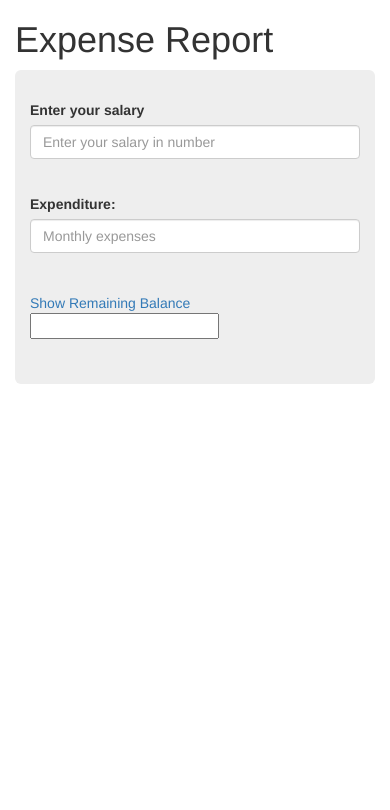
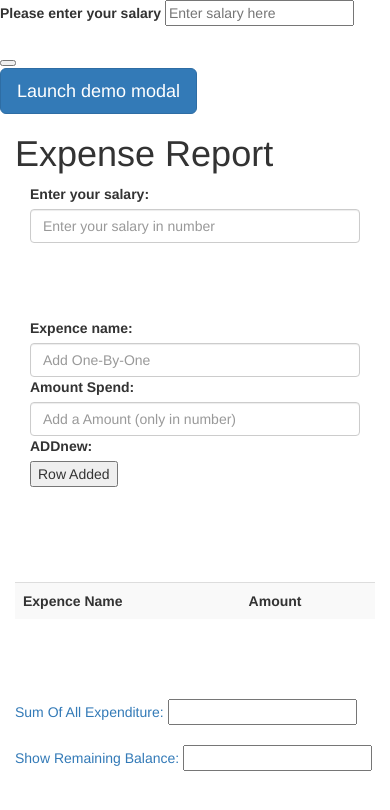
Before and after one commit to shahan33/Monthly-Expense-Report-, a plain HTML site: page index.html in a window 390 px wide. Drawn offline with nearby package versions, Linux system fonts and the light colour scheme.

Commit message:
Add a new line of code in it.

```diff
--- a/app.js
+++ b/app.js
@@ -1,13 +1,77 @@
 //console.log('Java script ');
 
+//function calc(){
+    //e.preventDefault();
+  //   var c;
+    //var val1= Number(document.getElementById('sal').value);
+    //var val2= Number(document.getElementById('exp').value);
+
+   // var c=val1-val2;
+
+  //  document.getElementById("result").value=c;
+    //parseInt(document.getElementById('result').value=val1-val2);
+//}
+//window.alert('Hello world');
+// const input = prompt();
+// alert(input);
+// Alert for salary Created in javascript
+
+
+//var salary=prompt("Enter your Salary in Number");
+//console.log(salary);
+//document.getElementById('sal').value=salary;
+
+
+
+
+
+
+
+
+
+
+
+function Adding(event){
+    event.preventDefault();
+
+//document.getElementById("myform").reset();
+
+
+var table = document.getElementById("table");
+var newRow = table.insertRow(table.length);
+var cell1 = newRow.insertCell(0);
+var cell2 = newRow.insertCell(1);
+var exp  = document.getElementById("exp").value;
+var amount = document.getElementById("amount").value;
+
+    cell1.innerHTML = exp;
+    cell2.innerHTML = amount;
+
+    console.log("row is added sucessfuly");
+    document.getElementById('myform').reset();
+
+    //document.getElementById("submit").disabled = true;
+}
+//var one;
+function sumofexpen(){
+    var table1 = document.getElementById("table"), sumval =0;
+
+    for(var i=1;i<table1.rows.length;i++){
+        sumval =sumval + parseInt(table.rows[i].cells[1].innerHTML);
+    }
+    document.getElementById("sum").value =sumval;
+     console.log(sumval);
+     //one=sumval;
+     //return sumofexpen();
+     return sumval;
+}
+
+
 function calc(){
-    //e.preventDefault();
-     var c;
-    var val1= Number(document.getElementById('sal').value);
-    var val2= Number(document.getElementById('exp').value);
+    var test1 = document.getElementById('sal').value;
+    var test2 = sumofexpen();
+    //var test3 = test1+test2;
 
-    var c=val1-val2;
-
-    document.getElementById("result").value=c;
-    //parseInt(document.getElementById('result').value=val1-val2);
+    var FinalResult= parseInt(document.getElementById("result").value=test1-test2);
+    console.log("your final result is :"+FinalResult);
 }
--- a/index.html
+++ b/index.html
@@ -6,45 +6,201 @@
    <!-- <meta http-equiv="X-UA-Compatible" content="ie=edge">-->
     <!-- Latest compiled and minified CSS -->
 <link rel="stylesheet" href="https://maxcdn.bootstrapcdn.com/bootstrap/3.3.7/css/bootstrap.min.css" integrity="sha384-BVYiiSIFeK1dGmJRAkycuHAHRg32OmUcww7on3RYdg4Va+PmSTsz/K68vbdEjh4u" crossorigin="anonymous">
-    <title>Montly Salary/Expenditure</title>
+
+<link rel="stylesheet" href="https://use.fontawesome.com/releases/v5.3.1/css/all.css" integrity="sha384-mzrmE5qonljUremFsqc01SB46JvROS7bZs3IO2EmfFsd15uHvIt+Y8vEf7N7fWAU" crossorigin="anonymous">
+<title>Montly Salary/Expenditure</title>
     <link rel="stylesheet" type="text/css" href="style.css">
 
 </head>
 <body>
-    <div class="container">
-
-    <h1 id="heading"> Expense Report </h1>
-
-   <div class="jumbotron">
-
-<form>
-
-<div class="form-group">
-<label for="salary">Enter your salary</label>
-<input type="number" class="form-control" id="sal" placeholder="Enter your salary in number">
-</div>
-<br>
-
-<div class="form-group">
-        <label for="expence">Expenditure:</label>
-        <input type="number" class="form-control" id="exp" placeholder="Monthly expenses ">
-</form>
-<br>
-<br>
 
 
-<a onclick="calc()">Show Remaining Balance</a>
 
-<input type="text" id="result"/>
+<div id='pop'>
+    <label for="salary">Please enter your salary</label>
+    <input type="number"name="sal" placeholder="Enter salary here"/>
+    <br>
+    <br>
+    <button></button>
+</div>
 
 
 
 
 
 
-   </div>
+
+
+
+
+<!-- Button trigger modal -->
+<button type="button" class="btn btn-primary btn-lg" data-toggle="modal" data-target="#myModal">
+        Launch demo modal
+      </button>
+
+      <!-- Modal -->
+      <div class="modal fade" id="myModal" tabindex="-1" role="dialog" aria-labelledby="myModalLabel">
+        <div class="modal-dialog" role="document">
+          <div class="modal-content">
+            <div class="modal-header">
+              <button type="button" class="close" data-dismiss="modal" aria-label="Close"><span aria-hidden="true">&times;</span></button>
+              <h4 class="modal-title" id="myModalLabel">Modal title</h4>
+            </div>
+            <div class="modal-body">
+              ...
+            </div>
+            <div class="modal-footer">
+              <button type="button" class="btn btn-default" data-dismiss="modal">Close</button>
+              <button type="button" class="btn btn-primary">Save changes</button>
+            </div>
+          </div>
+        </div>
+      </div>
+
+
+
+
+
+
+
+
+
+
+
+
+
+
+    <div class="container">
+
+    <h1 id="heading"> Expense Report </h1>
+
+   <!--<div class="jumbotron">-->
+
+<form>
+ <div class="form-group">
+    <div class="col-sm-12">
+     <label for="salary">Enter your salary:</label>
+     <input type="number" class="form-control" id="sal" placeholder="Enter your salary in number"></a>
+    </div>
+   <br>
+ </div>
+   <br>
+   <br>
+</form>
+
+<form id="myform">
+<div id="myform" class="form-group" >
+        <div class="col-sm-6">
+         <label for="expence">Expence name:</label>
+         <input type="text" class="form-control" id="exp" placeholder="Add One-By-One ">
+        </div>
+
+        <div class="col-sm-5">
+                <label for="Amount">Amount Spend:</label>
+                <input type="number" class="form-control" id="amount" placeholder="Add a Amount (only in number)">
+        </div>
+
+        <div class="col-sm-1">
+                <label for="Add more">ADDnew:</label> <br>
+                <!--<button onclick="Adding(event)"class="addbutton" id="add">+</button>-->
+                <input type ="button" onclick="Adding(event)" id="submit" value="Row Added">
+        </div>
+
+
+        </div>
+
+
+
+<!-- </form> -->
+
+<br>
+
+
+</form>
+</div>
+</div>
+
+<br>
+<br>
+<br>
+
+<div class="container">
+
+        <table class="table table-striped" id="table">
+
+             <tr>
+                 <th>Expence Name</th>
+                 <th>Amount</th>
+             </tr>
+
+        </table>
+    </div>
+</div>
 
 </div>
+
+
+
+
+
+
+
+<br>
+<br><br>
+</div>
+
+</div>
+
+
+
+
+<!--<div class="card-action">
+<h5 id="list-of-expenditure">list of Expenditure</h5>
+<div class="input-field col s12"></div>
+<input type ="text" name="list" id="list"/>
+<label for="list"> lists</label>
+</div>
+
+</div>
+-->
+
+
+<div class="container">
+    <a onclick="sumofexpen()">Sum Of All Expenditure:</a>
+   <input type="text" id="sum"/>
+    <!-- <span id="val"></span>-->
+</div>
+
+
+
+
+
+
+
+
+<br>
+<div class="container">
+<a onclick="calc()">Show Remaining Balance:</a>
+
+<input type="text" id="result"/>
+
+
+</div>
+
+
+
+
+
+
+
+
+
+
+
+
+
+
+
 
 
 <script
--- a/style.css
+++ b/style.css
@@ -1,3 +1,15 @@
 .heading{
     color:red;
 }
+    .addbutton{
+        position:relative;
+       /* background-color:green;*/
+        height: 25px;
+        width: 100%;
+        margin-top:5px;
+      }
+
+      .table table-striped{
+          border:1;
+
+      }
```
